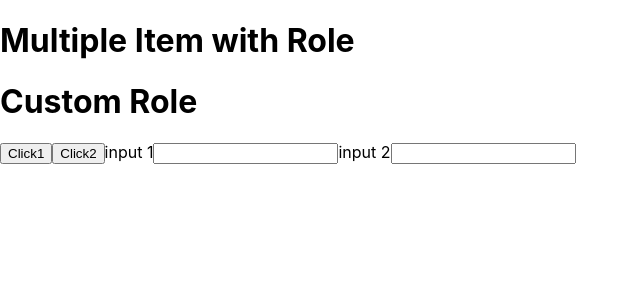
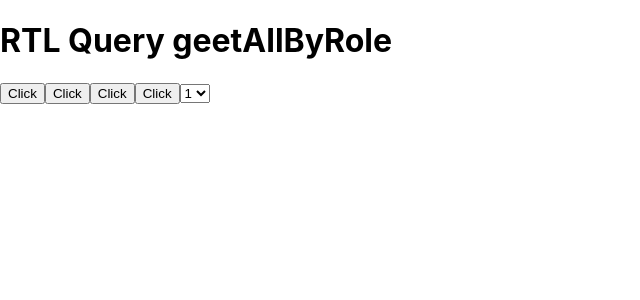
Before and after one commit to Ujala-355/Testing, a React (Create React App) app: page / in a window 1280 px wide. Shown: the top 300 px of the page, without its empty margins (0-640 px from the left). Built offline with nearby package versions, Linux system fonts and the light colour scheme.

Commit message:
getAllByRole

```diff
--- a/src/App.js
+++ b/src/App.js
@@ -2,14 +2,18 @@
     return(
         <>
             <div>
-                  <h1>Multiple Item with Role</h1>
-                  <h1>Custom Role</h1>
-                  <button>Click1</button>
-                  <button>Click2</button>
-                  <label htmlFor="input1">input 1</label>
-                  <input type="text" id="input1" />
-                  <label htmlFor="input2">input 2</label>
-                  <input type="text" id="input2" />
+                  <h1>RTL Query geetAllByRole</h1>
+                  <button>Click</button>
+                  <button>Click</button>
+                  <button>Click</button>
+                  <button>Click</button>
+                  <select>
+                      <option>1</option>
+                      <option>2</option>
+                      <option>3</option>
+                      <option>4</option>
+                  </select>
+
             </div>
         </>
     )
```
Also changed, not shown: 1 other file (tests, documents, lock files or other folders).
